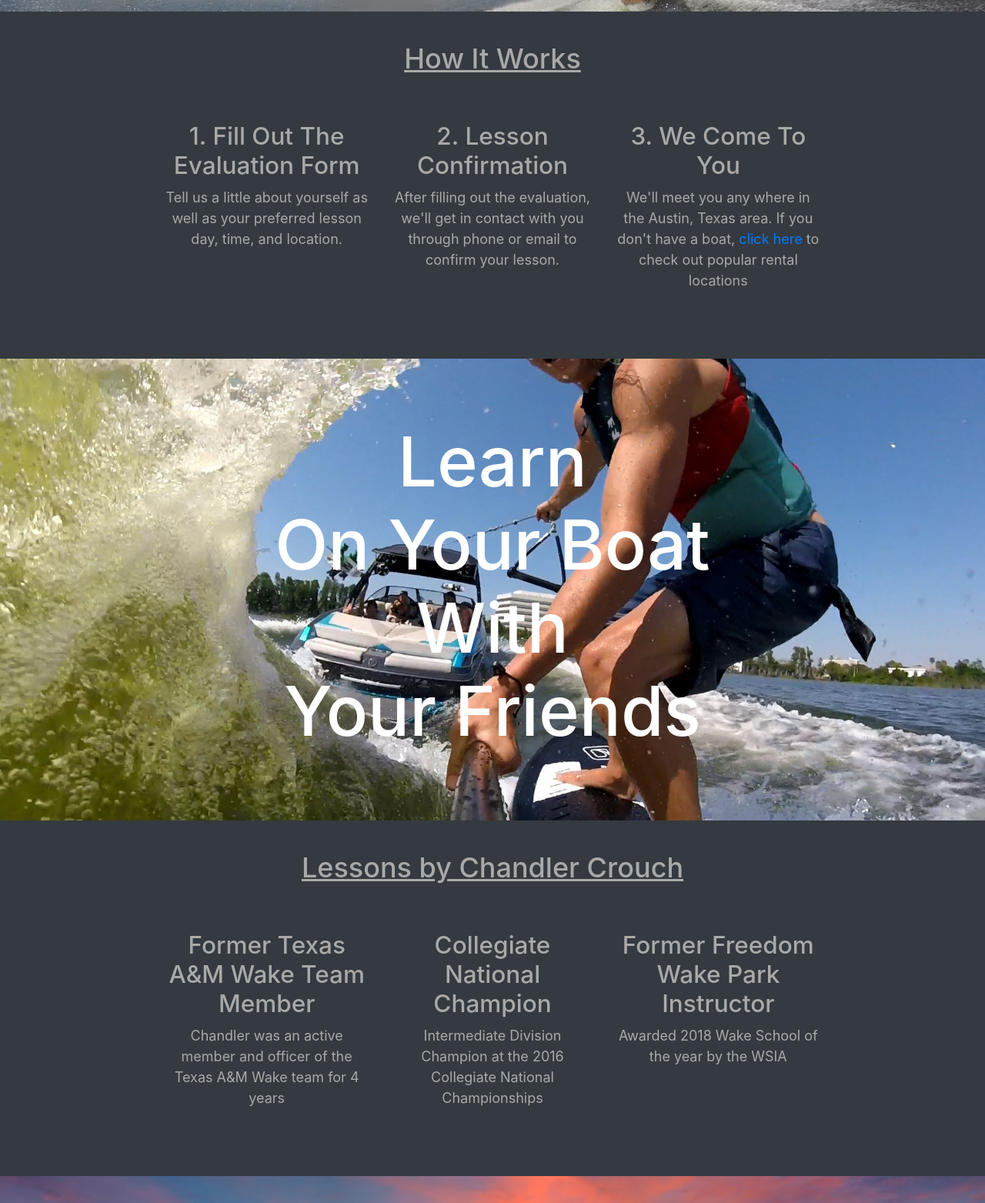
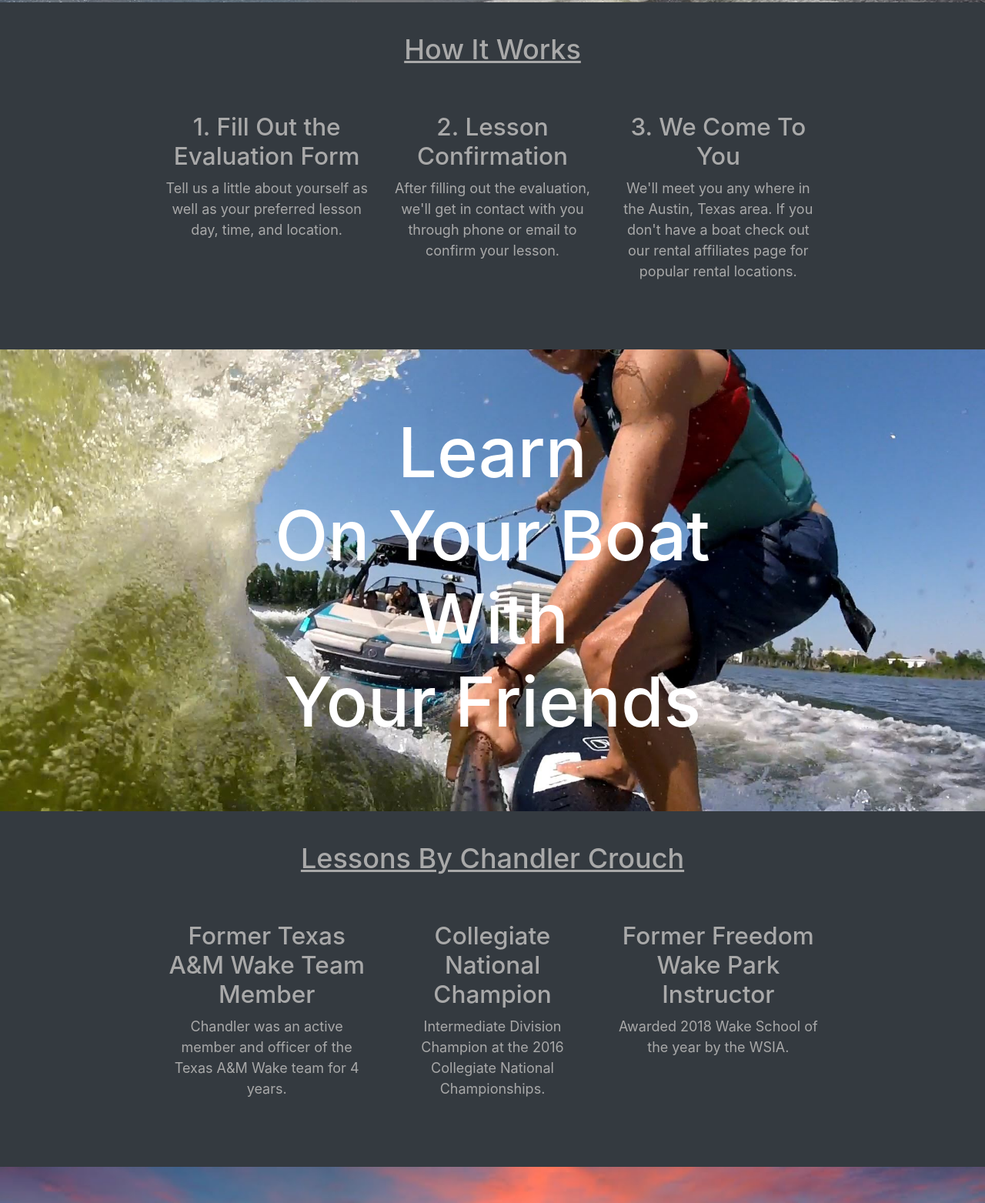
Before and after one commit to jaksik/limitless-wake, a Gatsby site: page / in a window 1280 px wide. Shown: the part 732-2295 px from the top of the page at 77% size. Built offline with nearby package versions, Linux system fonts and the light colour scheme; Gatsby itself is replaced by a stand-in of ours.

Commit message:
dynamically added index page dividers and images in gallery

```diff
--- a/gatsby-config.js
+++ b/gatsby-config.js
@@ -11,13 +11,6 @@
       options: {
         name: `images`,
         path: `${__dirname}/src/images`,
-      },
-    },
-    {
-      resolve: `gatsby-source-filesystem`,
-      options: {
-        name: `gallery`,
-        path: `${__dirname}/src/images/gallery`,
       },
     },
     {
--- a/src/components/divOne.js
+++ /dev/null
@@ -1,32 +0,0 @@
-import React from 'react';
-import { Container, Row, Col } from 'reactstrap';
-
-export default class DivOne extends React.Component {
-    render() {
-        return (
-            <Container
-            style={{ backgroundColor: `#343a40`, color: `darkgrey`, margin: `0px`, minWidth: `100%` }}
-            >
-                <Row>
-                    <Col xs="12">
-                        <h2 style={{ color: `343a4` }}>How It Works</h2>
-                    </Col>
-                </Row>
-                <Row className="divSection">
-                    <Col xs="12" sm="4" className="box">
-                        <h3>1. Fill Out The Evaluation Form</h3>
-                        <p>Tell us a little about yourself as well as your preferred lesson day, time, and location.</p>
-                    </Col>
-                    <Col xs="12" sm="4" className="box">
-                        <h3>2. Lesson Confirmation</h3>
-                        <p>After filling out the evaluation, we'll get in contact with you through phone or email to confirm your lesson.</p>
-                    </Col>
-                    <Col xs="12" sm="4" className="box">
-                        <h3>3. We Come To You</h3>
-                        <p>We'll meet you any where in the Austin, Texas area. If you don't have a boat, <a href="/boat-rentals">click here</a> to check out popular rental locations</p>
-                    </Col>
-                </Row>
-            </Container>
-        )
-    }
-}
--- a/src/components/divTwo.js
+++ /dev/null
@@ -1,32 +0,0 @@
-import React from 'react';
-import { Container, Row, Col } from 'reactstrap';
-
-export default class DivOne extends React.Component {
-    render() {
-        return (
-            <Container
-            style={{ backgroundColor: `#343a40`, color: `darkgrey`, margin: `0px`, minWidth: `100%`}}
-            >
-                <Row>
-                    <Col xs="12">
-                        <h2>Lessons by Chandler Crouch</h2>
-                    </Col>
-                </Row>
-                <Row className="divSection">
-                    <Col xs="12" sm="4" className="box">
-                        <h3> Former Texas A&M Wake Team Member</h3>
-                        <p>Chandler was an active member and officer of the Texas A&M Wake team for 4 years</p>
-                    </Col>
-                    <Col xs="12" sm="4" className="box">
-                        <h3>Collegiate National Champion</h3>
-                        <p>Intermediate Division Champion at the 2016 Collegiate National Championships</p>
-                    </Col>
-                    <Col xs="12" sm="4" className="box">
-                        <h3>Former Freedom Wake Park Instructor</h3>
-                        <p>Awarded 2018 Wake School of the year by the WSIA</p>
-                    </Col>
-                </Row>
-            </Container>
-        )
-    }
-}
--- a/src/components/gallery.js
+++ b/src/components/gallery.js
@@ -10,7 +10,7 @@
           edges {
             node {
               childImageSharp {
-                fluid(maxWidth:600) {
+                fluid(maxWidth:300) {
                   ...GatsbyImageSharpFluid
                 }
               }
--- a/src/components/logo.js
+++ b/src/components/logo.js
@@ -19,14 +19,14 @@
       query {
         placeholderImage: file(relativePath: { eq: "logo.png" }) {
           childImageSharp {
-            fluid(maxWidth: 300) {
+            fluid(maxWidth: 100) {
               ...GatsbyImageSharpFluid
             }
           }
         }
       }
     `}
-    render={data => <Img id="logo" style={{margin: `10px auto`, width: `30%`, maxWidth:`200px`}} fluid={data.placeholderImage.childImageSharp.fluid} />}
+    render={data => <Img id="logo" style={{margin: `10px auto`, width: `30%`, maxWidth:`100px`}} fluid={data.placeholderImage.childImageSharp.fluid} />}
   />
 )
 export default Image
--- /dev/null
+++ b/src/components/page-div.js
@@ -0,0 +1,28 @@
+import React from 'react';
+import { Container, Row, Col } from 'reactstrap';
+
+const pagediv = (props) => (
+    <Container style={{ backgroundColor: `#343a40`, color: `darkgrey`, margin: `0px`, minWidth: `100%` }}>
+        <Row>
+            <Col xs="12">
+                <h2 style={{ color: `343a4` }}>{props.data.title}</h2>
+            </Col>
+        </Row>
+        <Row className="divSection">
+            <Col xs="12" sm="4" className="box">
+                <h3>{props.data.data[0].title}</h3>
+                <p>{props.data.data[0].info}</p>
+            </Col>
+            <Col xs="12" sm="4" className="box">
+            <h3>{props.data.data[1].title}</h3>
+            <p>{props.data.data[1].info}</p>
+            </Col>
+            <Col xs="12" sm="4" className="box">
+            <h3>{props.data.data[2].title}</h3>
+            <p>{props.data.data[2].info}</p>
+            </Col>
+        </Row>
+    </Container>
+)
+
+export default pagediv
--- a/src/components/style.css
+++ b/src/components/style.css
@@ -7,6 +7,7 @@
 
 .NavbarBrand {
         width: 10%;
+        max-width: 100px;
 }
 
 @media only screen and (max-width: 576px) {
--- /dev/null
+++ b/src/data/div-info.json
@@ -0,0 +1,36 @@
+[
+    {
+        "title": "How It Works",
+        "data": [
+            {
+                "title": "1. Fill Out the Evaluation Form",
+                "info": "Tell us a little about yourself as well as your preferred lesson day, time, and location."
+            },
+            {
+                "title": "2. Lesson Confirmation",
+                "info": "After filling out the evaluation, we'll get in contact with you through phone or email to confirm your lesson."
+            },
+            {
+                "title": "3. We Come To You",
+                "info": "We'll meet you any where in the Austin, Texas area. If you don't have a boat check out our rental affiliates page for popular rental locations."
+            }
+        ]
+    },
+    {
+        "title": "Lessons By Chandler Crouch",
+        "data": [
+            {
+                "title": "Former Texas A&M Wake Team Member",
+                "info": "Chandler was an active member and officer of the Texas A&M Wake team for 4 years."
+            },
+            {
+                "title": "Collegiate National Champion",
+                "info": "Intermediate Division Champion at the 2016 Collegiate National Championships."
+            },
+            {
+                "title": "Former Freedom Wake Park Instructor",
+                "info": "Awarded 2018 Wake School of the year by the WSIA."
+            }
+        ]
+    }
+]
--- a/src/pages/about.js
+++ b/src/pages/about.js
@@ -19,9 +19,10 @@
       <h5 style={{ marginBottom: `30px` }}>Founded By Chandler Crouch</h5>
 
       <div className="container" style={{ textAlign: `left`, textIndent: `50px` }}>
-        <div style={{ marginBottom: `1.45rem` }}>
+        <div style={{ marginBottom: `1.45rem`, maxWidth: `400px`, margin: `0 auto` }}>
           <Image />
         </div>
+        <br/>
         <p>
           Born on Lake Travis in Austin, Texas, Limitless Wake Owner, Chandler, knows the value of time spent out on the lake. Since junior high Chandler was volunteering to coach and teach youths at local wakeboard camps like One Wakeboard camp in Austin, TX.
           In college at Texas A&M University, Chandler helped organize and manage a competitive boat wakeboard team that now has finished among the top teams in the nation for the last several years.
--- a/src/pages/index.js
+++ b/src/pages/index.js
@@ -1,10 +1,10 @@
 import React from "react"
 import Layout from "../components/layout"
-import DivOne from "../components/divOne"
-import DivTwo from "../components/divTwo"
 import Button from "../components/button"
 import SEO from "../components/seo"
 import FaqContainer from "../components/faqContainer"
+import PageDiv from "../components/page-div"
+import data from "../data/div-info"
 import 'bootstrap/dist/css/bootstrap.min.css';
 import "./style.css"
 
@@ -18,13 +18,13 @@
       <p id="subHeading" style={{ fontSize: `1.5rem` }}>Wakeboard and Wakesurf lessons by<br />Chandler Crouch in Austin, Texas</p>
       <Button />
     </div>
-    <DivOne />
+    <PageDiv data={data[0]}/>
     <div
       id="backgroundTwo"
       className="background">
       <h1 id="backTwoHeading" style={{ color: `white`, fontSize: `5rem`, margin: `0px auto` }}>Learn<br />On Your Boat<br />With<br />Your Friends</h1>
     </div>
-    <DivTwo />
+    <PageDiv data={data[1]}/>
     <div id="backgroundThree" className="background" style={{ padding: '50px'}}>
       <FaqContainer />
       <Button />
```
Also changed, not shown: src/components/lightbox.js (+11 -7 lines), src/pages/gallery.js (+35 -4 lines), src/images/gallery/G0444542.JPG (deleted), src/images/gallery/IMG_4118.jpg (deleted).
